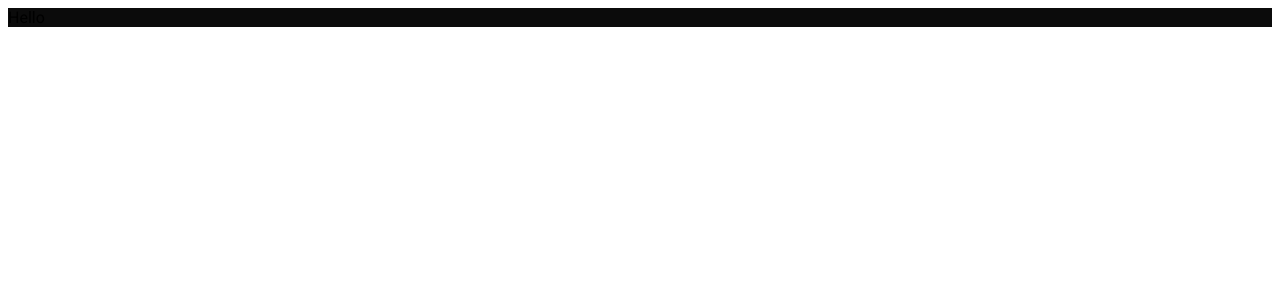
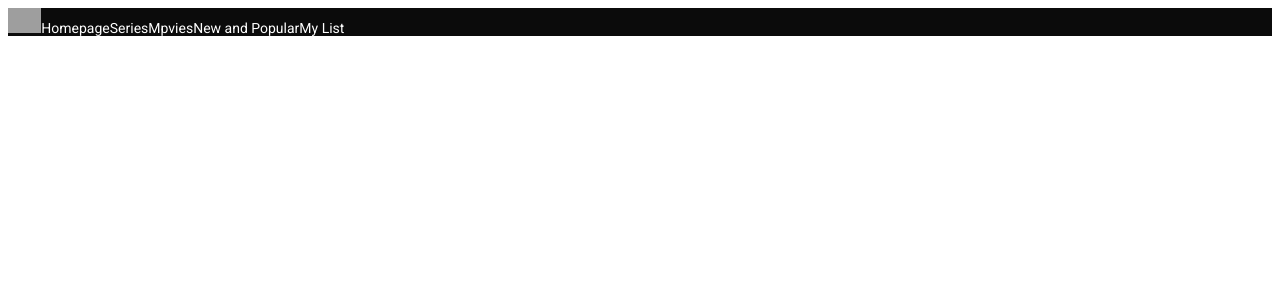
Before and after one commit to Sawyer0/Ecommerce-Website, a React (Create React App) app: page / in a window 1280 px wide. Shown: the top 300 px of the page. Built offline with nearby package versions, Linux system fonts and the light colour scheme; grey boxes are pictures that could not be loaded.

Commit message:
gave navbar some life and color and created components for these elements to get it started

```diff
--- a/package.json
+++ b/package.json
@@ -3,9 +3,11 @@
   "version": "0.1.0",
   "private": true,
   "dependencies": {
+    "@material-ui/icons": "^4.11.2",
     "@testing-library/jest-dom": "^5.15.1",
     "@testing-library/react": "^11.2.7",
     "@testing-library/user-event": "^12.8.3",
+    "jsx": "^0.9.89",
     "react": "^17.0.2",
     "react-dom": "^17.0.2",
     "react-scripts": "4.0.3",
--- /dev/null
+++ b/src/components/navbar/Navbar.jsx
@@ -0,0 +1,24 @@
+import "./navbar.scss";
+
+const Navbar = () => {
+  return (
+    <div className="navbar">
+      <div className="container">
+        <div className="left">
+          <img
+            src="https://upload.wikimedia.org/wikipedia/commons/thumb/0/08/Netflix_2015_logo.svg/2560px-Netflix_2015_logo.svg.png"
+            alt=""
+          />
+          <span>Homepage</span>
+          <span>Series</span>
+          <span>Mpvies</span>
+          <span>New and Popular</span>
+          <span>My List</span>
+        </div>
+        <div className="right"></div>
+      </div>
+    </div>
+  );
+};
+
+export default Navbar;
--- /dev/null
+++ b/src/components/navbar/navbar.scss
@@ -0,0 +1,10 @@
+.navbar {
+    color: white;
+    font-size: 14px;
+    .container{
+        padding: 0px, 50px;
+        img{
+            height: 25px;
+        }
+    }
+}
--- a/src/home/Home.jsx
+++ b/src/home/Home.jsx
@@ -1,9 +1,10 @@
+import Navbar from '../components/navbar/Navbar'
 import './home.scss'
 
 export default function Home() {
     return (
         <div className = 'home'>
-            Hello
+            <Navbar />
         </div>
     )
 }
```
Also changed, not shown: 1 other file (tests, documents, lock files or other folders).
